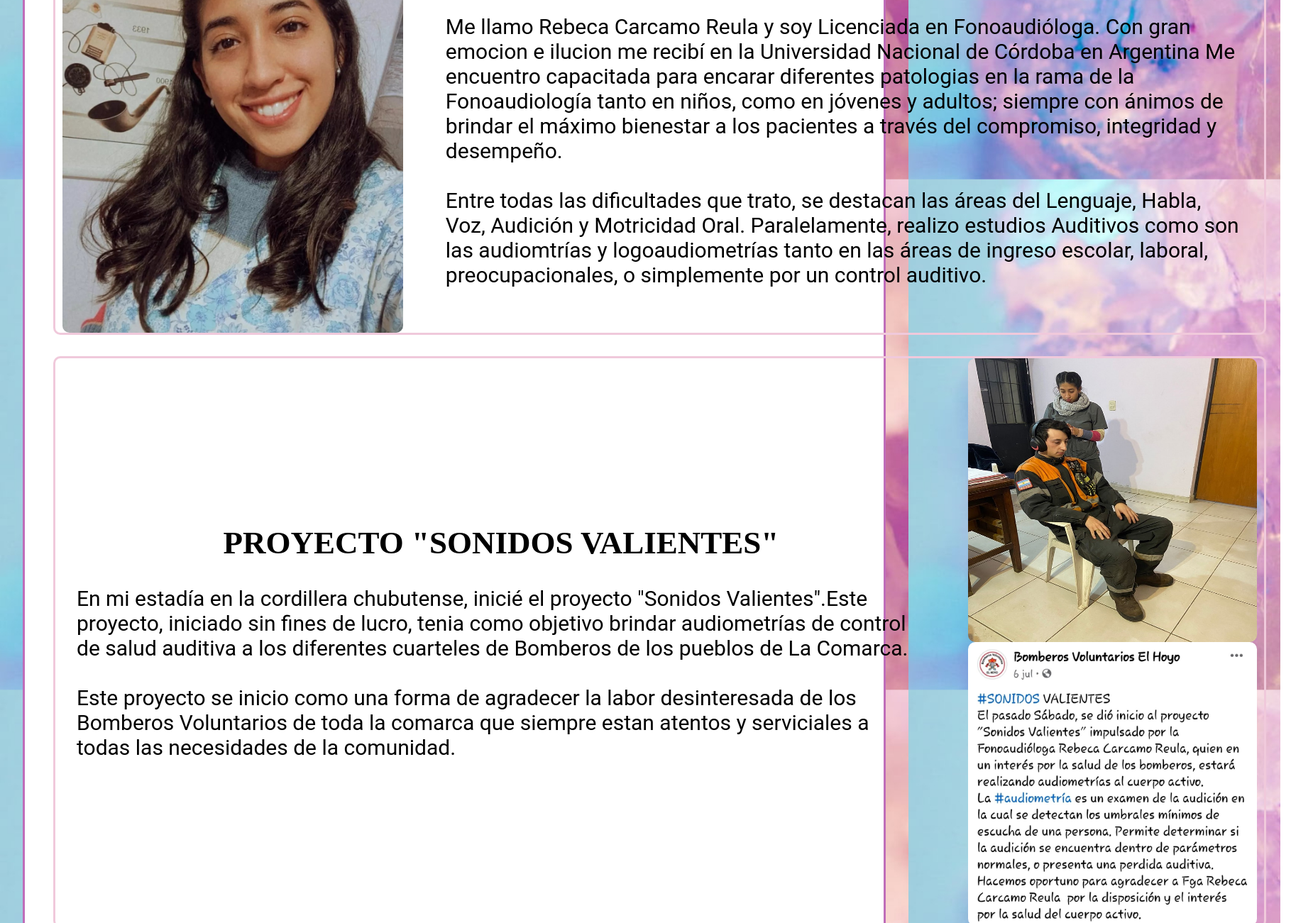
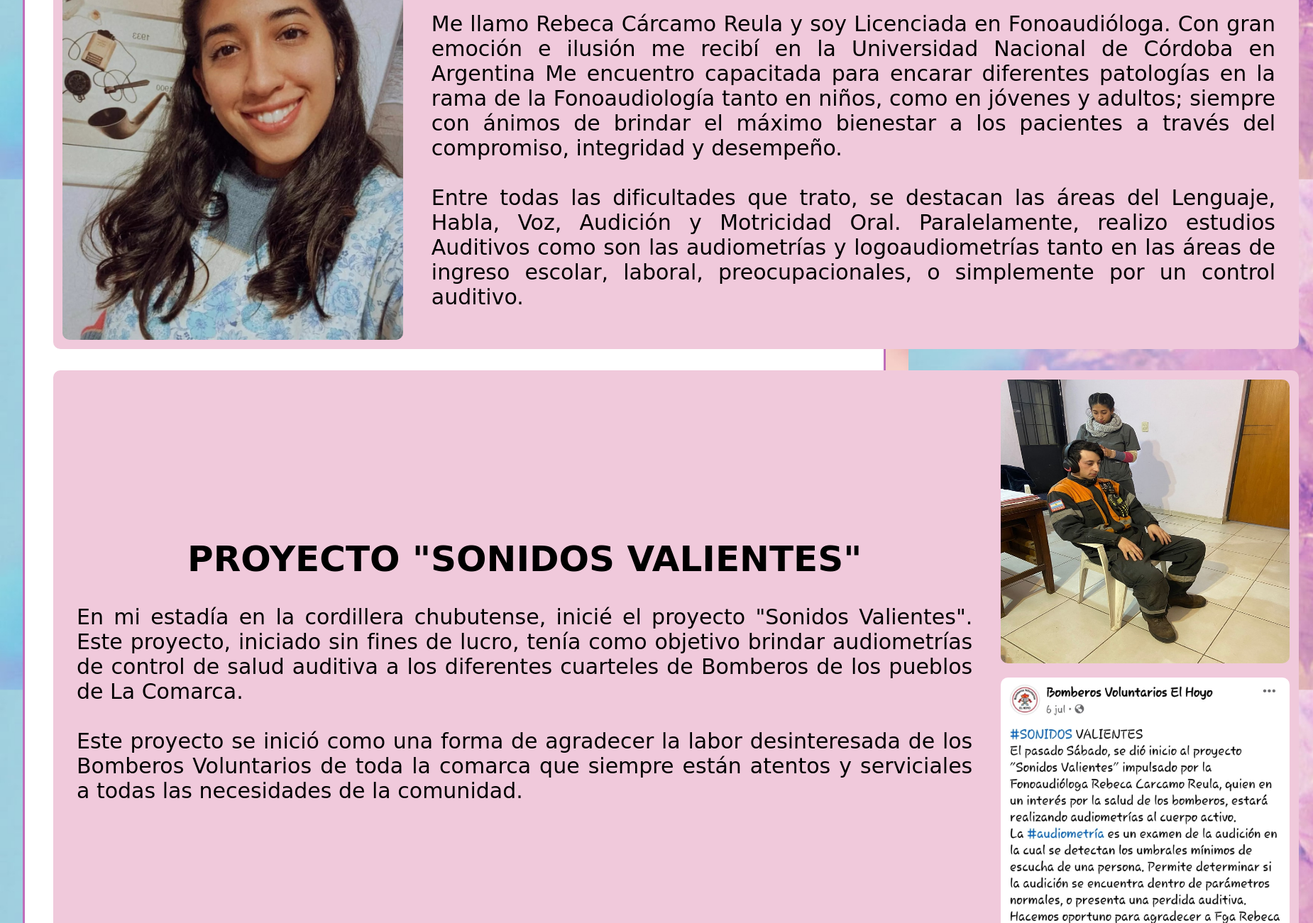
Before and after one commit to IvanCarcamoReula/Web-Personal, a plain HTML site: page index.html in a window 1280 px wide. Shown: the part 467-1768 px from the top of the page at 71% size, 1850 px wide, since content can reach past the window. Drawn offline with Linux system fonts and the light colour scheme.

Commit message:
commit 3

```diff
--- a/index.html
+++ b/index.html
@@ -5,13 +5,13 @@
     <meta name="viewport" content="width=device-width, initial-scale=1.0">
     <title>FONO REBE</title>
     <link rel="stylesheet" href="style.css">
-    <link rel="shortcut icon" href="Img/Logo Rebe circulo con nombre.jpg">
+    <link rel="shortcut icon" href="Img/Logo Rebe circulo con nombre - copia-fotor-2023092482248.png">
 </head>
 <body>
     <div class="contenedor">
         <header class="header">
 
-            <img src="Img/Logo Rebe circulo con nombre.jpg" class="logo">
+            <img src="Img/Logo Rebe circulo con nombre - copia-fotor-2023092482248.png" class="logo">
 
             <h1 class="TITULO">FONO REBE</h1>
 
@@ -23,17 +23,15 @@
 
                     <img class="imagenes" src="Img/FONO.jpg" >
 
-
-
                     <article class="articulo">
 
                         <h2 class="titles">QUIEN SOY</h2>
                         <br>
 
-                        Me llamo Rebeca Carcamo Reula y soy Licenciada en Fonoaudióloga.
-                        Con gran emocion e ilucion me recibí
+                        Me llamo Rebeca Cárcamo Reula y soy Licenciada en Fonoaudióloga.
+                        Con gran emoción e ilusión me recibí
                         en la Universidad Nacional de Córdoba en Argentina
-                        Me encuentro capacitada para encarar diferentes patologias
+                        Me encuentro capacitada para encarar diferentes patologías
                         en la rama de la Fonoaudiología tanto en niños, como en
                         jóvenes y adultos; siempre con ánimos de brindar el máximo bienestar
                         a los pacientes a través del compromiso, integridad y desempeño.
@@ -42,10 +40,11 @@
 
                         Entre todas las dificultades que trato, se destacan
                         las áreas del Lenguaje, Habla, Voz, Audición y Motricidad Oral.
-                        Paralelamente, realizo estudios Auditivos como son las audiomtrías
+                        Paralelamente, realizo estudios Auditivos como son las audiometrías
                         y logoaudiometrías tanto en las áreas de
                         ingreso escolar, laboral, preocupacionales,
                         o simplemente por un control auditivo.
+
 
                     </article>
                 </section>
@@ -53,26 +52,24 @@
 
                 <section class="secciones">
 
-
-
-
-
                     <article class="articulo">
 
                         <h2 class="titles">PROYECTO "SONIDOS VALIENTES"</h2>
+
                         <br>
 
                         En mi estadía en la cordillera chubutense,
-                    inicié el proyecto "Sonidos Valientes".Este proyecto, iniciado sin
-                    fines de lucro, tenia como
+                        inicié el proyecto "Sonidos Valientes". Este proyecto, iniciado sin
+                        fines de lucro, tenía como
                         objetivo brindar audiometrías de control de salud auditiva
                         a los diferentes cuarteles de Bomberos de los pueblos de La Comarca.
 
+
                         <br><br>
 
-                    Este proyecto se inicio como una forma de agradecer la
+                        Este proyecto se inició como una forma de agradecer la
                         labor desinteresada de los Bomberos
-                    Voluntarios de toda la comarca que siempre estan atentos y serviciales
+                        Voluntarios de toda la comarca que siempre están atentos y serviciales
                         a todas las necesidades de la comunidad.
 
                     </article>
@@ -92,15 +89,16 @@
                         <br>
 
                         Hoy en día me encuentro trabajando en la costa chubutense.
-                        La atencion a los niños la concentro por la tarde en los
-                        consultorios de la clinica Quirón en Playa Unión, Rawson,
+                        La atención a los niños la concentro por la tarde en los
+                        consultorios de la clínica Quirón en Playa Unión, Rawson,
                         trabajando en las diferentes áreas de la Fonoaudiología o realizando
                         estudios auditivos.
 
-                        En cuanto a los jovenes y adultos concentro la atencion
+                        En cuanto a los jóvenes y adultos concentro la atención
                         en el Instituto Cardiovascular de Rawson.
-                        Siempre se puede coordinar algun turno para tratar las diferentes áreas
+                        Siempre se puede coordinar algún turno para tratar las diferentes áreas
                         de la fonoaudiología y realizar distintos estudios auditivos a quien lo solicite.
+
 
                         <br><br>
 
@@ -110,7 +108,8 @@
                         <br><br>
 
                         Siempre me pueden encontrar en mis redes sociales,
-                        o a traves de mi numero de whatsapp, no dudes en seguirme!
+                        o a través de mi número de WhatsApp, no dudes en seguirme!
+
                     </article>
                 </section>
             </main>
--- a/style.css
+++ b/style.css
@@ -61,6 +61,7 @@ body {
 
 .secciones {
     border: solid #F0C9DB;
+    background-color: #F0C9DB;
     border-radius: 10px;
     margin-top: 10px;
     margin-bottom: 30px;
@@ -75,15 +76,15 @@ body {
     font-size: 30px;
 }
 .imagenes{
-    margin-right: 30px;
-    margin-left: 10px;
+    margin: 10px;
     height: 600px;
     border-radius: 10px;
 }
 
 .titles{
     text-align: center;
-    font-family: loving;
+    font-weight: bold;
+    font-size: 50px;
 }
 
 .header{
@@ -106,6 +107,9 @@ body {
     margin-right: 30px;
     margin-left: 30px;
     font-size: 30px;
+    font-family: cursive;
+    border-radius: 10px;
+    text-align: justify;
 }
 
 .footer{
@@ -123,7 +127,8 @@ body {
 
 .video {
     height: 700px;
-
+    margin: 10px;
+    border-radius: 10px;
 }
 
 .proyecto {
@@ -136,8 +141,10 @@ body {
     margin-right: 10px;
     margin-left: 30px;
     border-radius: 10px;
+    margin:  10px;
 }
 
 .TITULO {
     font-size: 100px;
+    font-family: cursive;
 }
```
Also changed, not shown: 1 other file. Lines whose indentation alone changed are shown as unchanged.
